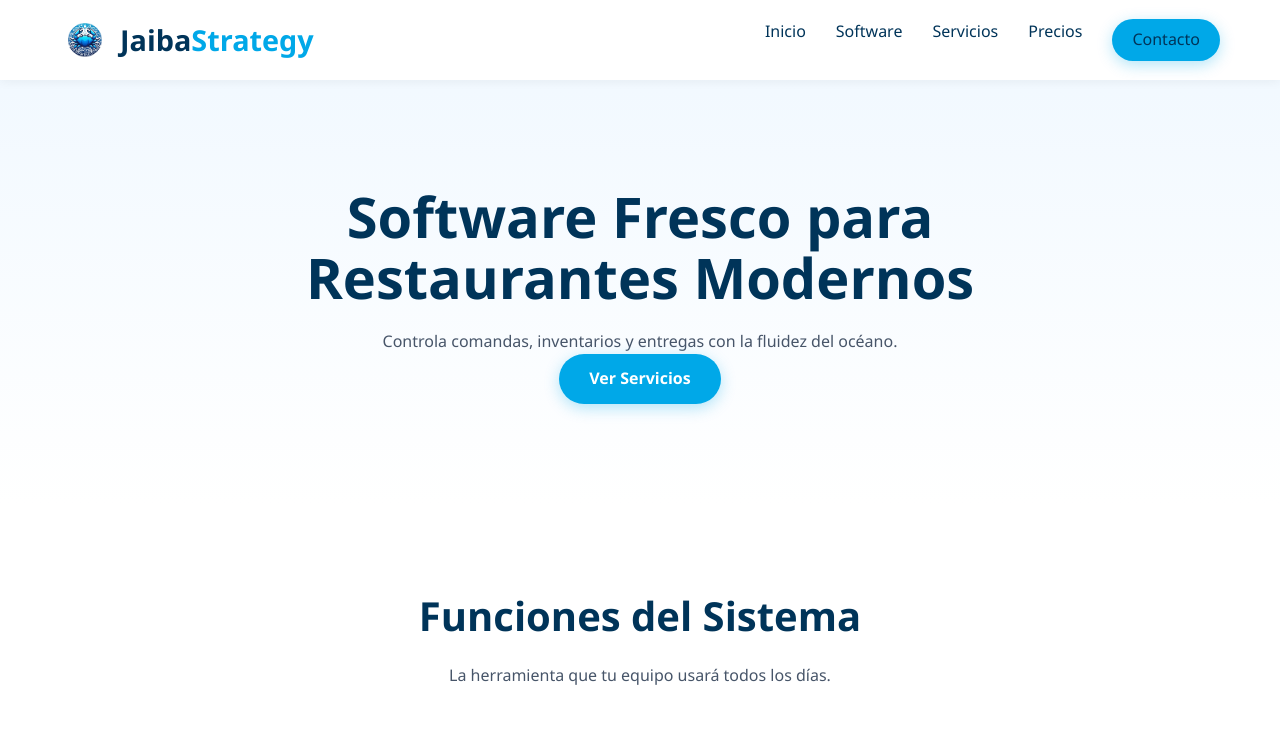
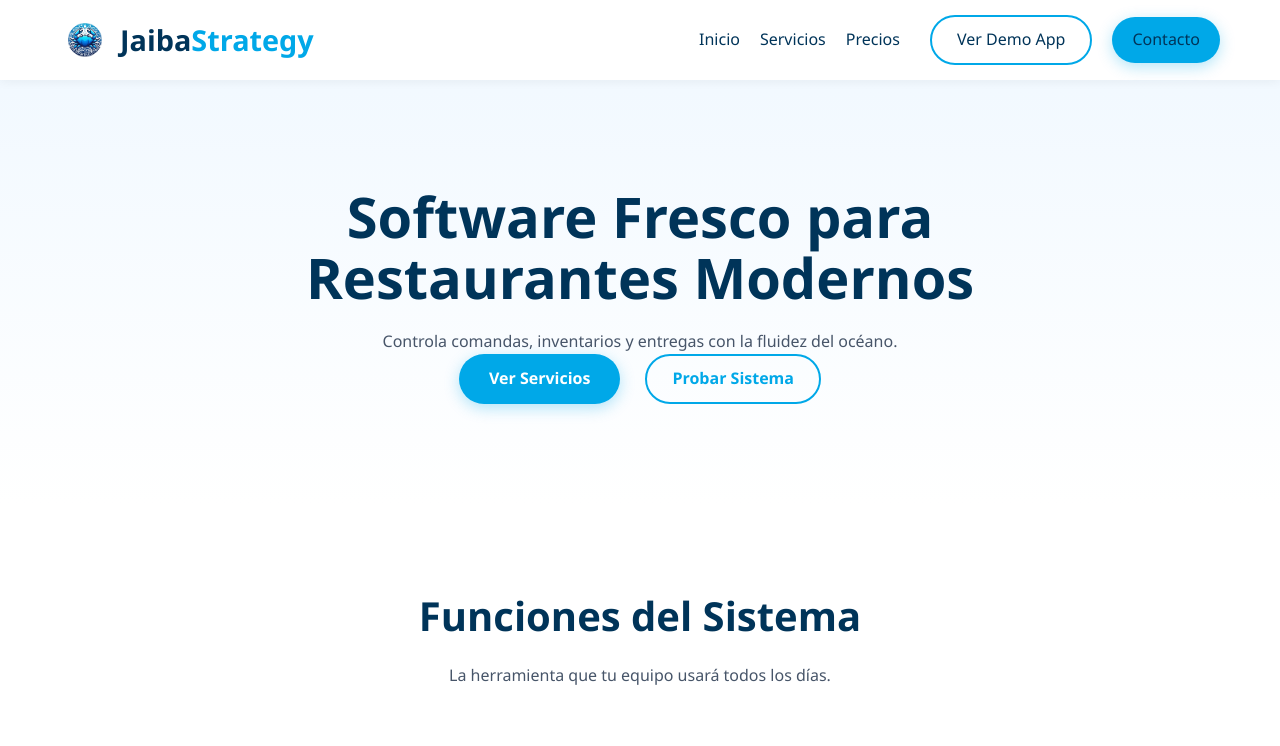
Before and after one commit to PabloGavinaNo1/jaibawebpage, a plain HTML site: page index.html in a window 1280 px wide. Shown: the top 746 px of the page. Drawn offline with Linux system fonts and the light colour scheme.

Commit message:
Update index.html

```diff
--- a/index.html
+++ b/index.html
@@ -29,6 +29,13 @@ Alumno que lo Desarrollo Gaviña Landeros Pablo Antonio
         }
         .btn-primary:hover { background-color: var(--deep-ocean); transform: translateY(-2px); }
 
+        /* Botón Secundario (Nuevo para Login) */
+        .btn-outline {
+            border: 2px solid var(--jaiba-blue); color: var(--jaiba-blue); padding: 10px 25px;
+            border-radius: 50px; font-weight: 700; display: inline-block; margin-left: 10px;
+        }
+        .btn-outline:hover { background-color: var(--jaiba-blue); color: var(--white); }
+
         /* --- 3. ENCABEZADO --- */
         header {
             background-color: var(--white); height: 80px; display: flex; align-items: center;
@@ -41,7 +48,7 @@ Alumno que lo Desarrollo Gaviña Landeros Pablo Antonio
         .logo img { height: 50px; margin-right: 10px; display: block; }
         .logo span { color: var(--jaiba-blue); }
 
-        .nav-links { display: flex; gap: 30px; }
+        .nav-links { display: flex; gap: 20px; align-items: center; }
         .nav-links a { font-weight: 500; color: var(--deep-ocean); }
         .nav-links a:hover { color: var(--jaiba-blue); }
 
@@ -100,10 +107,10 @@ Alumno que lo Desarrollo Gaviña Landeros Pablo Antonio
             <nav>
                 <ul class="nav-links">
                     <li><a href="#inicio">Inicio</a></li>
-                    <li><a href="#caracteristicas">Software</a></li>
                     <li><a href="#servicios">Servicios</a></li>
                     <li><a href="#calculadora">Precios</a></li>
-                    <li><a href="#contacto" class="btn-primary" style="padding: 8px 20px;">Contacto</a></li>
+                    <li><a href="sistema.html" class="btn-outline">Ver Demo App</a></li>
+                    <li><a href="#contacto" class="btn-primary" style="padding: 10px 20px;">Contacto</a></li>
                 </ul>
             </nav>
         </div>
@@ -113,7 +120,10 @@ Alumno que lo Desarrollo Gaviña Landeros Pablo Antonio
         <div class="container">
             <h1>Software Fresco para<br>Restaurantes Modernos</h1>
             <p>Controla comandas, inventarios y entregas con la fluidez del océano.</p>
-            <a href="#servicios" class="btn-primary">Ver Servicios</a>
+            <div style="display: flex; gap: 15px; justify-content: center;">
+                <a href="#servicios" class="btn-primary">Ver Servicios</a>
+                <a href="sistema.html" class="btn-outline">Probar Sistema</a>
+            </div>
         </div>
     </section>
 
```
